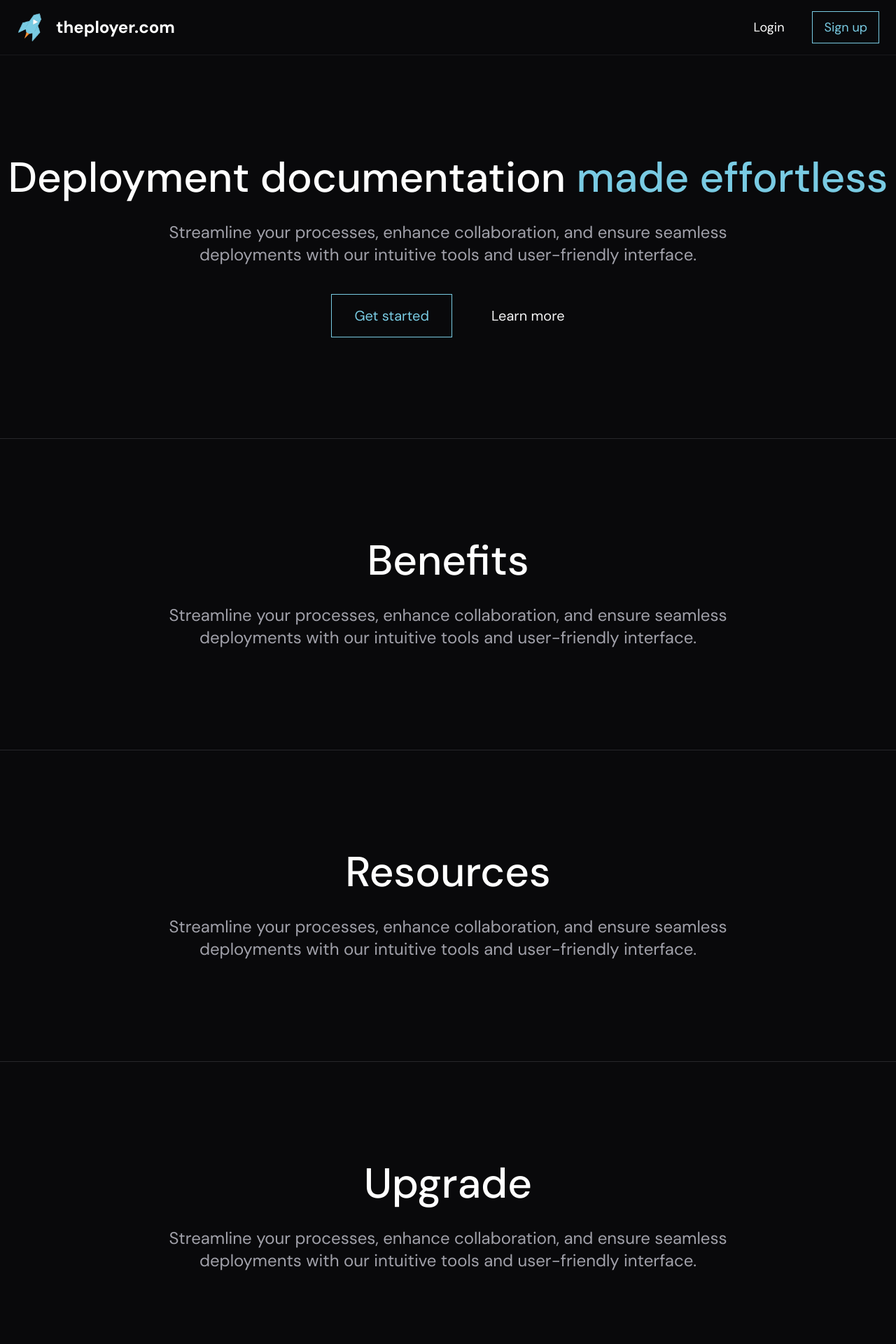
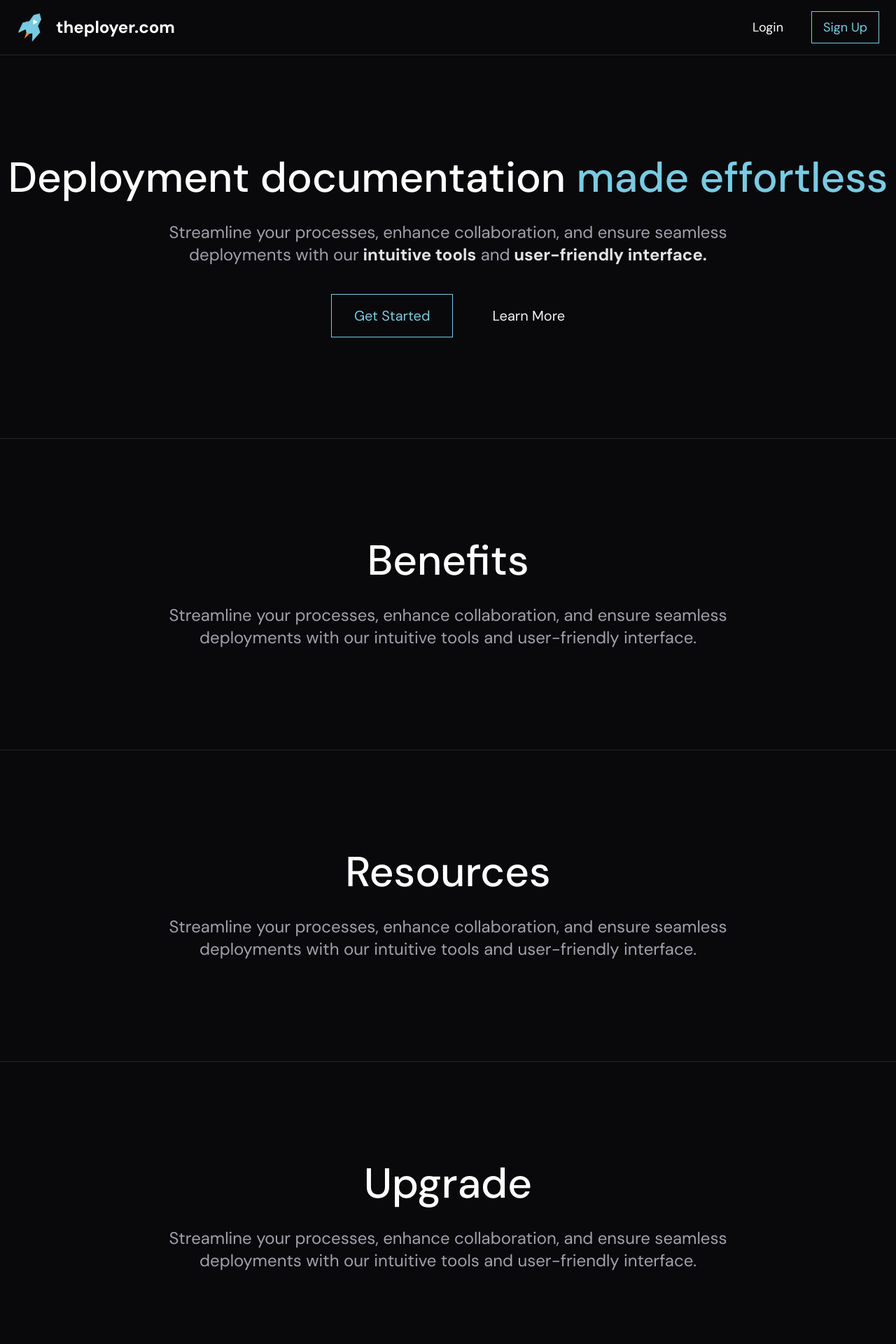
Before and after one commit to LukeberryPi/theployer, a Next.js app: page / in a window 1280 px wide. Shown: the top 1920 px of the page at 70% size. Built offline with nearby package versions, Linux system fonts and the light colour scheme.

Commit message:
add sections to home

```diff
--- a/src/app/layout.tsx
+++ b/src/app/layout.tsx
@@ -21,7 +21,7 @@ export default function RootLayout({
   return (
     <html lang="en">
       <body className={`bg-zinc-950 text-zinc-100 ${dmSans.className}`}>
-        <nav className="text-white fixed top-0 text-lg bg-zinc-950 w-full px-6 py-4 border-b border-zinc-900">
+        <nav className="text-white fixed top-0 text-lg bg-zinc-950 w-full px-6 py-4 border-b border-zinc-800">
           <ul className="flex w-full items-center justify-between">
             <li className="transition-all active:translate-y-1">
               <Link href="/" className="flex gap-4 items-center">
@@ -42,7 +42,7 @@ export default function RootLayout({
                 className="transition-all active:translate-y-1 border hover:bg-berryBlue border-berryBlue hover:text-black text-berryBlue py-2 px-4"
                 href="#"
               >
-                Sign up
+                Sign Up
               </a>
             </li>
           </ul>
--- a/src/app/page.tsx
+++ b/src/app/page.tsx
@@ -11,23 +11,24 @@ export default function Home() {
           Deployment documentation
           <span className="text-berryBlue"> made effortless</span>
         </h1>
-        <h3 className="-mt-2 text-2xl text-zinc-400">
-          Streamline your processes, enhance collaboration, and ensure seamless{" "}
-          <br />
-          deployments with our intuitive tools and user-friendly interface.
+        <h3 className="-mt-2 text-2xl text-zinc-400 px-48">
+          Streamline your processes, enhance collaboration, and ensure seamless
+          deployments with our
+          <strong className="text-zinc-200"> intuitive tools</strong> and
+          <strong className="text-zinc-200"> user-friendly interface.</strong>
         </h3>
         <div className="flex gap-14 items-center">
           <Link
             className="transition-all active:translate-y-1 text-xl hover:bg-berryBlue hover:text-black border border-berryBlue text-berryBlue py-4 px-8"
             href="/board"
           >
-            Get started
+            Get Started
           </Link>
           <Link
             className="hover:underline underline-offset-4 text-xl"
             href="#benefits"
           >
-            Learn more
+            Learn More
           </Link>
         </div>
       </section>
@@ -36,9 +37,8 @@ export default function Home() {
         className="border-b border-zinc-800 flex flex-col gap-10 items-center justify-center py-36"
       >
         <h2 className="text-6xl font-medium text-white">Benefits</h2>
-        <h3 className="-mt-2 text-2xl text-zinc-400">
+        <h3 className="-mt-2 text-2xl text-zinc-400 px-48">
           Streamline your processes, enhance collaboration, and ensure seamless{" "}
-          <br />
           deployments with our intuitive tools and user-friendly interface.
         </h3>
       </section>
@@ -47,9 +47,8 @@ export default function Home() {
         className="border-b border-zinc-800 flex flex-col gap-10 items-center justify-center py-36"
       >
         <h2 className="text-6xl font-medium text-white">Resources</h2>
-        <h3 className="-mt-2 text-2xl text-zinc-400">
+        <h3 className="-mt-2 text-2xl text-zinc-400 px-48">
           Streamline your processes, enhance collaboration, and ensure seamless{" "}
-          <br />
           deployments with our intuitive tools and user-friendly interface.
         </h3>
       </section>
@@ -58,9 +57,8 @@ export default function Home() {
         className="border-b border-zinc-800 flex flex-col gap-10 items-center justify-center py-36"
       >
         <h2 className="text-6xl font-medium text-white">Upgrade</h2>
-        <h3 className="-mt-2 text-2xl text-zinc-400">
+        <h3 className="-mt-2 text-2xl text-zinc-400 px-48">
           Streamline your processes, enhance collaboration, and ensure seamless{" "}
-          <br />
           deployments with our intuitive tools and user-friendly interface.
         </h3>
       </section>
@@ -69,9 +67,8 @@ export default function Home() {
         className="flex flex-col gap-10 items-center justify-center py-36"
       >
         <h2 className="text-6xl font-medium text-white">FAQ</h2>
-        <h3 className="-mt-2 text-2xl text-zinc-400">
+        <h3 className="-mt-2 text-2xl text-zinc-400 px-48">
           Streamline your processes, enhance collaboration, and ensure seamless{" "}
-          <br />
           deployments with our intuitive tools and user-friendly interface.
         </h3>
       </section>
```
